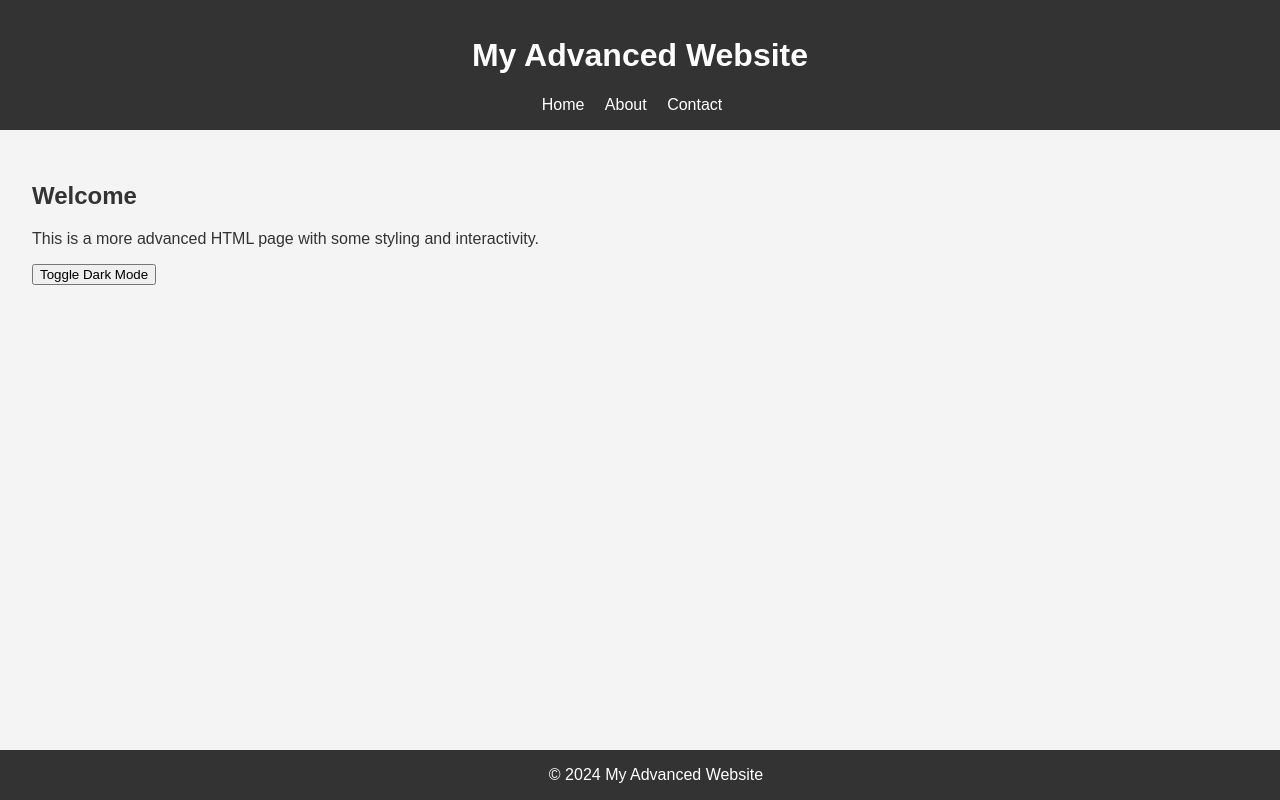
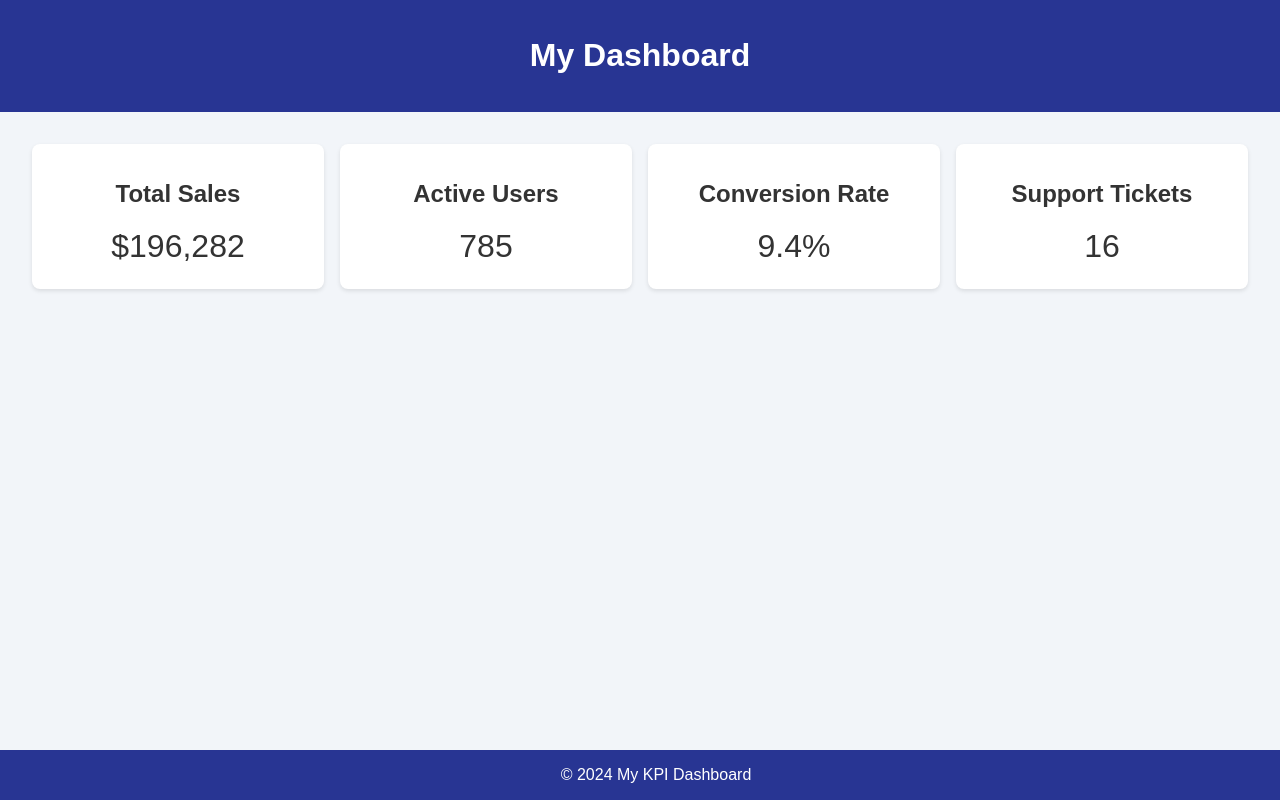
Before and after one commit to damian8333/damian8333, a plain HTML site: page website/index.html in a window 1280 px wide. Drawn offline with Linux system fonts and the light colour scheme.

Commit message:
Create KPI dashboard website

```diff
--- a/website/index.html
+++ b/website/index.html
@@ -3,29 +3,35 @@
 <head>
     <meta charset="UTF-8">
     <meta name="viewport" content="width=device-width, initial-scale=1.0">
-    <title>My Advanced Website</title>
+    <title>My KPI Dashboard</title>
     <link rel="stylesheet" href="style.css">
 </head>
 <body>
     <header>
-        <h1>My Advanced Website</h1>
-        <nav>
-            <ul>
-                <li><a href="#home">Home</a></li>
-                <li><a href="#about">About</a></li>
-                <li><a href="#contact">Contact</a></li>
-            </ul>
-        </nav>
+        <h1>My Dashboard</h1>
     </header>
     <main>
-        <section id="home">
-            <h2>Welcome</h2>
-            <p>This is a more advanced HTML page with some styling and interactivity.</p>
-            <button id="mode-toggle">Toggle Dark Mode</button>
+        <section class="kpi-grid">
+            <div class="kpi-card">
+                <h2>Total Sales</h2>
+                <p id="sales" class="kpi-value">$123,456</p>
+            </div>
+            <div class="kpi-card">
+                <h2>Active Users</h2>
+                <p id="users" class="kpi-value">789</p>
+            </div>
+            <div class="kpi-card">
+                <h2>Conversion Rate</h2>
+                <p id="conversion" class="kpi-value">5.6%</p>
+            </div>
+            <div class="kpi-card">
+                <h2>Support Tickets</h2>
+                <p id="tickets" class="kpi-value">12</p>
+            </div>
         </section>
     </main>
     <footer>
-        &copy; 2024 My Advanced Website
+        &copy; 2024 My KPI Dashboard
     </footer>
     <script src="script.js"></script>
 </body>
--- a/website/script.js
+++ b/website/script.js
@@ -1,6 +1,10 @@
 document.addEventListener('DOMContentLoaded', function () {
-    var button = document.getElementById('mode-toggle');
-    button.addEventListener('click', function () {
-        document.body.classList.toggle('dark-mode');
-    });
+    function rand(min, max) {
+        return Math.floor(Math.random() * (max - min + 1)) + min;
+    }
+
+    document.getElementById('sales').textContent = '$' + rand(100000, 200000).toLocaleString();
+    document.getElementById('users').textContent = rand(500, 1500);
+    document.getElementById('conversion').textContent = (Math.random() * 10).toFixed(1) + '%';
+    document.getElementById('tickets').textContent = rand(5, 30);
 });
--- a/website/style.css
+++ b/website/style.css
@@ -2,39 +2,39 @@ body {
     font-family: Arial, sans-serif;
     margin: 0;
     padding: 0;
-    background: #f4f4f4;
+    background: #f2f5f9;
     color: #333;
 }
 
 header {
-    background: #333;
+    background: #283593;
     color: #fff;
     padding: 1rem;
     text-align: center;
 }
 
-nav ul {
-    list-style: none;
-    margin: 0;
-    padding: 0;
-}
-
-nav li {
-    display: inline-block;
-    margin-right: 1rem;
-}
-
-nav a {
-    color: #fff;
-    text-decoration: none;
-}
-
-main {
+.kpi-grid {
+    display: grid;
+    grid-template-columns: repeat(auto-fit, minmax(200px, 1fr));
+    gap: 1rem;
     padding: 2rem;
 }
 
+.kpi-card {
+    background: #fff;
+    padding: 1rem;
+    border-radius: 8px;
+    box-shadow: 0 2px 4px rgba(0,0,0,0.1);
+    text-align: center;
+}
+
+.kpi-value {
+    font-size: 2rem;
+    margin: 0.5rem 0;
+}
+
 footer {
-    background: #333;
+    background: #283593;
     color: #fff;
     text-align: center;
     padding: 1rem;
@@ -42,8 +42,3 @@ footer {
     width: 100%;
     bottom: 0;
 }
-
-.dark-mode {
-    background: #222;
-    color: #eee;
-}
```
Also changed, not shown: 1 other file.
